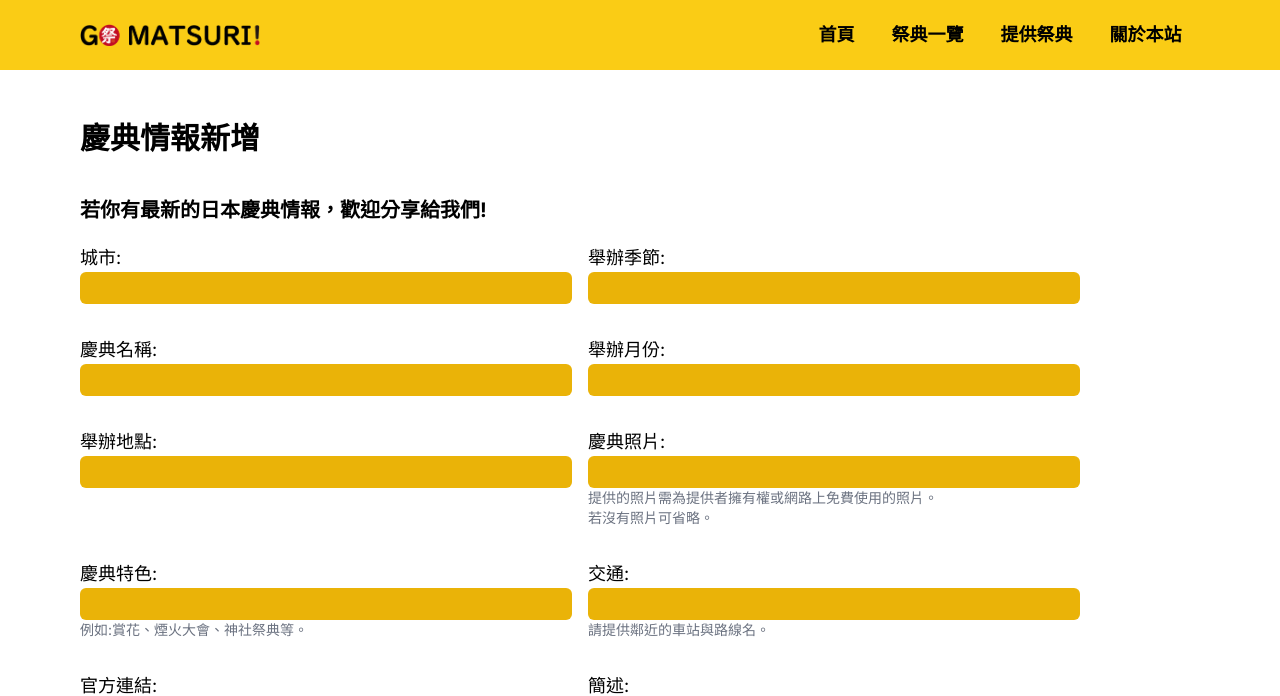
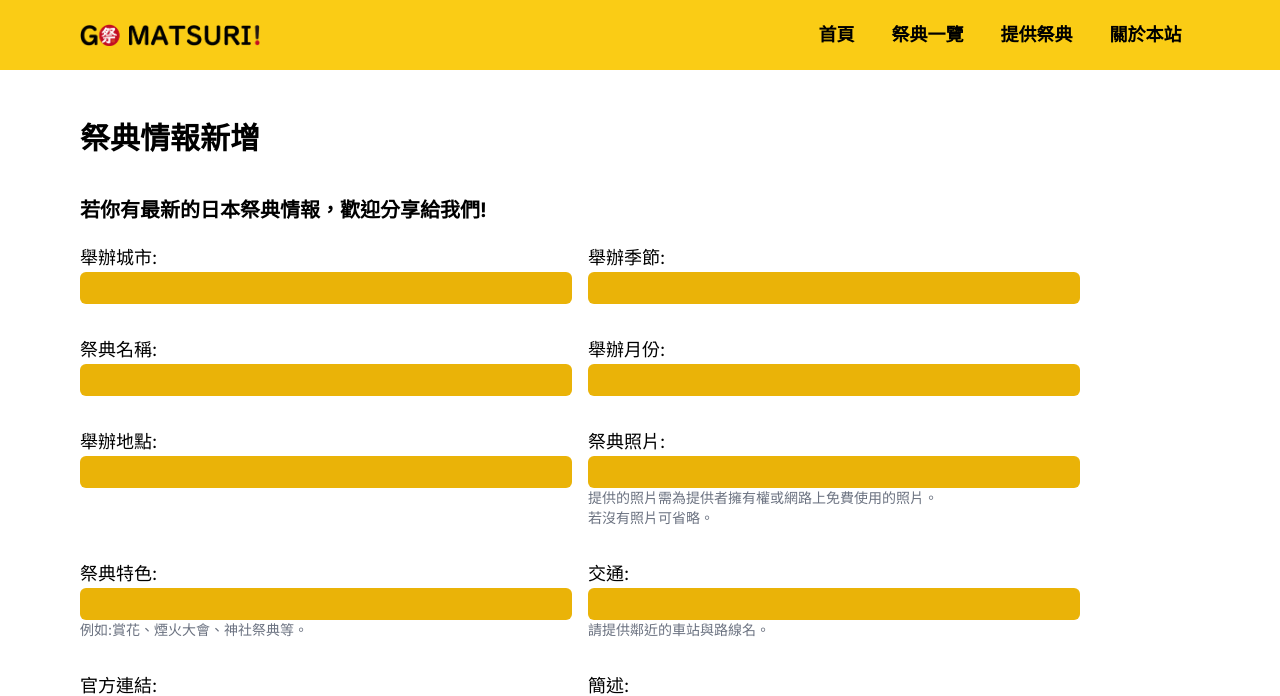
Before and after one commit to mikachou90/go-matsuri, a Next.js app: page /postEvent in a window 1280 px wide. Shown: the top 696 px of the page. Built offline with nearby package versions, Linux system fonts and the light colour scheme.

Commit message:
adjust text

```diff
--- a/app/postEvent/page.jsx
+++ b/app/postEvent/page.jsx
@@ -4,9 +4,9 @@ const PostEvent = () => {
   return (
     <div className="py-10 px-20 mt-20">
       <div>
-        <p className="text-3xl font-bold mb-10 ">慶典情報新增</p>
+        <p className="text-3xl font-bold mb-10 ">祭典情報新增</p>
         <p className="font-bold mb-5 text-xl">
-          若你有最新的日本慶典情報，歡迎分享給我們!
+          若你有最新的日本祭典情報，歡迎分享給我們!
         </p>
         <form
           action=""
@@ -14,7 +14,7 @@ const PostEvent = () => {
           className="w-[250px] h-800 grid text-lg gap-4 sm:[500px] md:w-[700px] md:grid-cols-2 lg:w-[1000px] "
         >
           <label for="city" className="md:mb-4">
-            城市:
+            舉辦城市:
             <input
               className="bg-yellow-500 rounded-md text-white w-full h-8"
               type="text"
@@ -32,7 +32,7 @@ const PostEvent = () => {
             />
           </label>
           <label for="name" className="md:mb-4">
-            慶典名稱:
+            祭典名稱:
             <input
               className="bg-yellow-500 rounded-md text-white w-full h-8"
               type="text"
@@ -59,7 +59,7 @@ const PostEvent = () => {
             />
           </label>
           <label for="picture" className="md:mb-4">
-            慶典照片:
+            祭典照片:
             <input
               className="bg-yellow-500 rounded-md text-white w-full h-8"
               type="text"
@@ -73,7 +73,7 @@ const PostEvent = () => {
             </p>
           </label>
           <label for="feature" className="md:mb-4">
-            慶典特色:
+            祭典特色:
             <input
               className="bg-yellow-500 rounded-md text-white w-full h-8"
               type="text"
```
